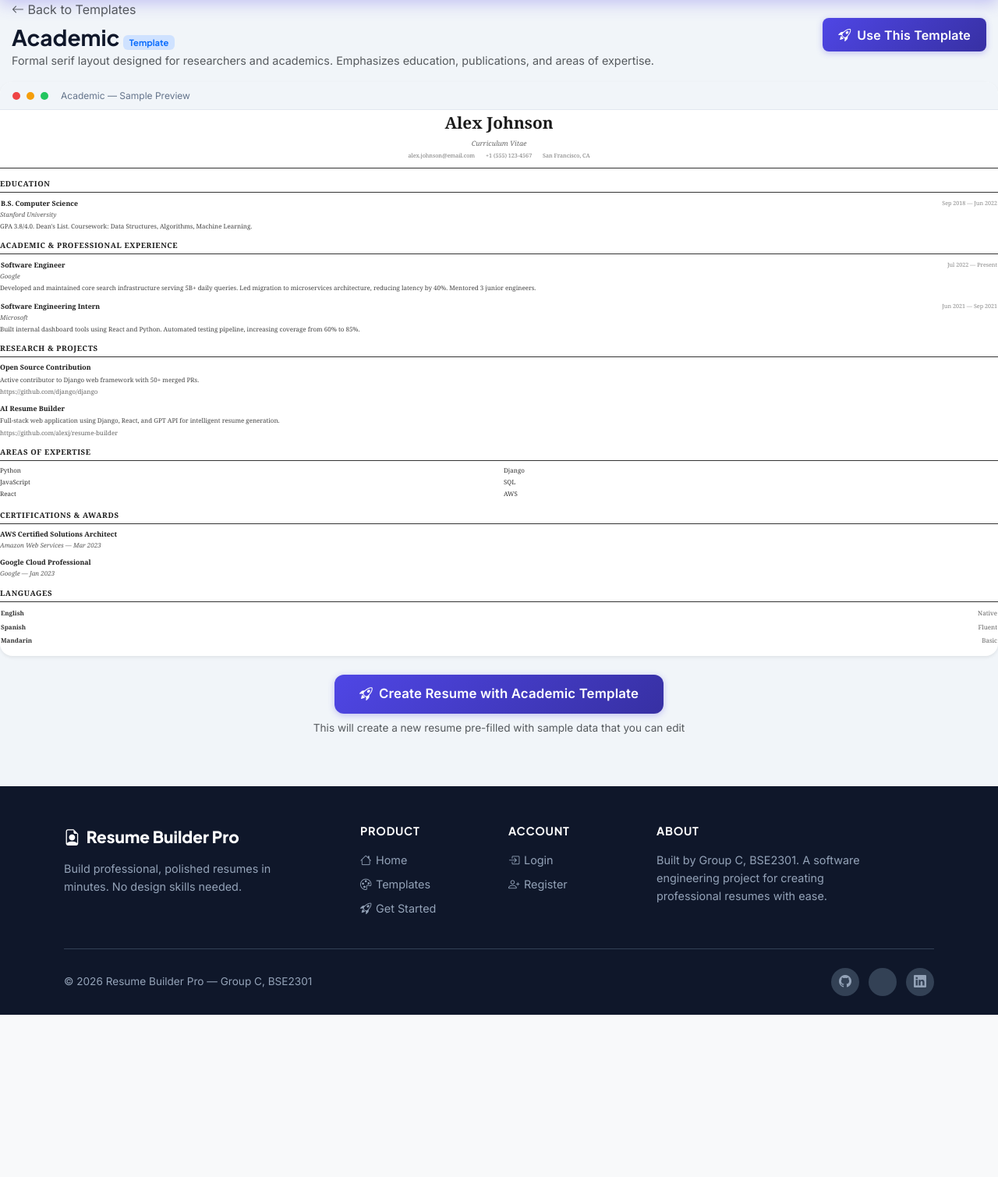
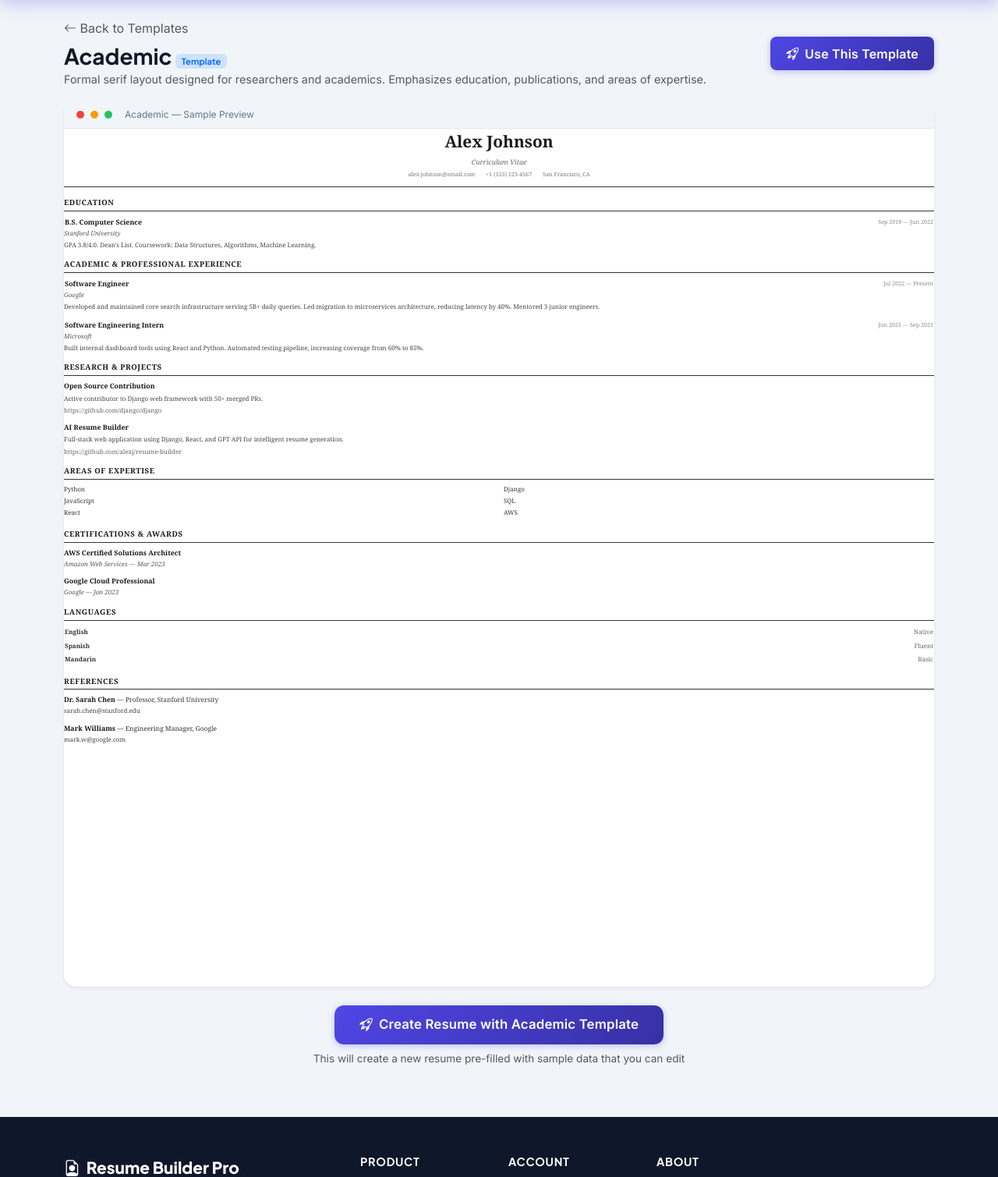
Before and after one commit to OPOKA-ERIC/Resume_Builder_Pro, a Django app: page /templates/8/preview/ in a window 1280 px wide. Shown: the part 67-1576 px from the top of the page at 78% size. Before the commit the page ends 1368 px from the top, so only its background shows below. Run offline with Django 5.2, Linux system fonts and the light colour scheme; the visitor is signed in with stand-in values (Sample User, id 1); data comes from the database, SQL or seed files in the repository.

Commit message:
Fix: use default Bootstrap container on template preview page to match resume preview

```diff
--- a/templates/templates_app/preview.html
+++ b/templates/templates_app/preview.html
@@ -1,10 +1,9 @@
 {% extends "base.html" %}
 {% block title %}{{ template.name }} Template - Resume Builder Pro{% endblock %}
-{% block main_class %}{% endblock %}
 
 {% block content %}
 <div class="animate-fade-in-up">
-    <div class="d-flex justify-content-between align-items-center mb-3" style="padding: 0 15px;">
+    <div class="d-flex justify-content-between align-items-center mb-3">
         <div>
             <a href="{% url 'templates_app:gallery' %}" class="text-muted text-decoration-none mb-1 d-inline-block">
                 <i class="bi bi-arrow-left"></i> Back to Templates
@@ -30,7 +29,7 @@
                 <div style="width: 10px; height: 10px; border-radius: 50%; background: #22c55e;"></div>
                 <span style="font-size: 0.75rem; color: var(--gray-500); margin-left: 8px;">{{ template.name }} &mdash; Sample Preview</span>
             </div>
-            <iframe src="{% url 'templates_app:preview_frame' template.id %}" style="width: 100%; height: 700px; border: none;"></iframe>
+            <iframe src="{% url 'templates_app:preview_frame' template.id %}" style="width: 100%; height: 1100px; border: none;"></iframe>
         </div>
     {% else %}
         <div class="card overflow-hidden" style="margin: 0 15px;">
@@ -43,7 +42,7 @@
         </div>
     {% endif %}
 
-    <div class="text-center mt-4 mb-4" style="padding: 0 15px;">
+    <div class="text-center mt-4 mb-4">
         <form method="post" action="{% url 'resumes:create_from_template' template.id %}">
             {% csrf_token %}
             <button type="submit" class="btn btn-primary btn-lg btn-icon">
```
